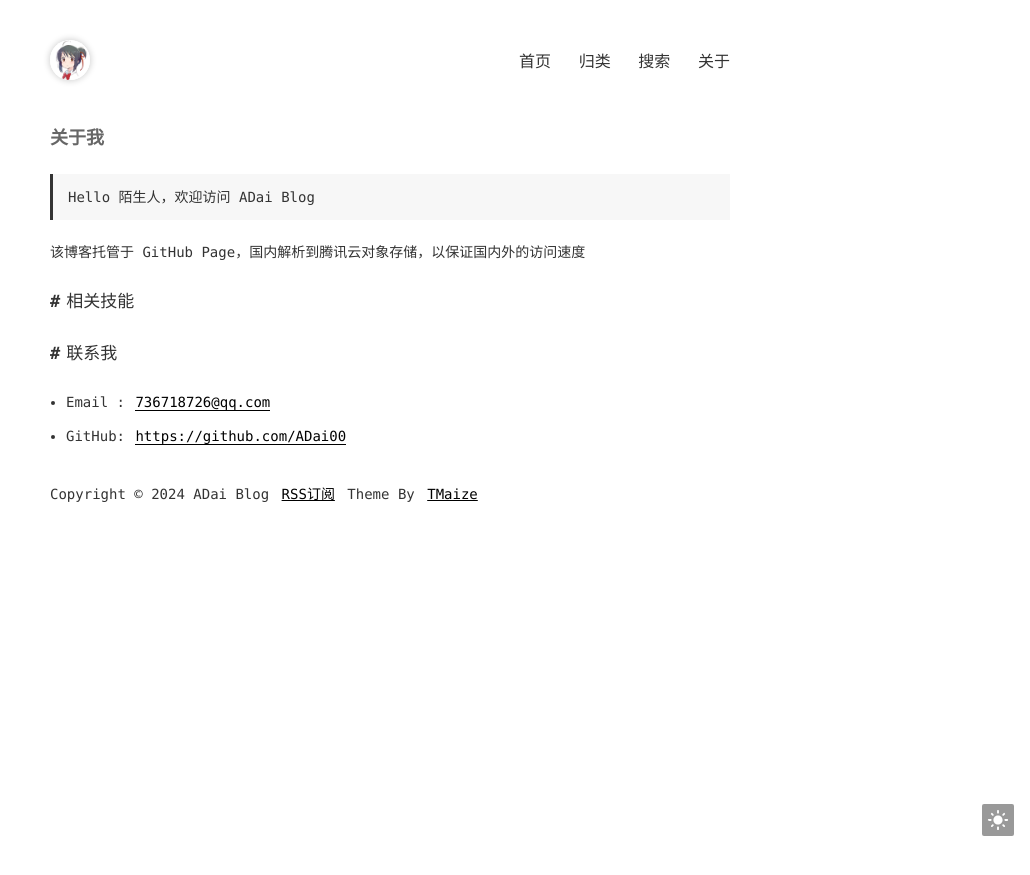
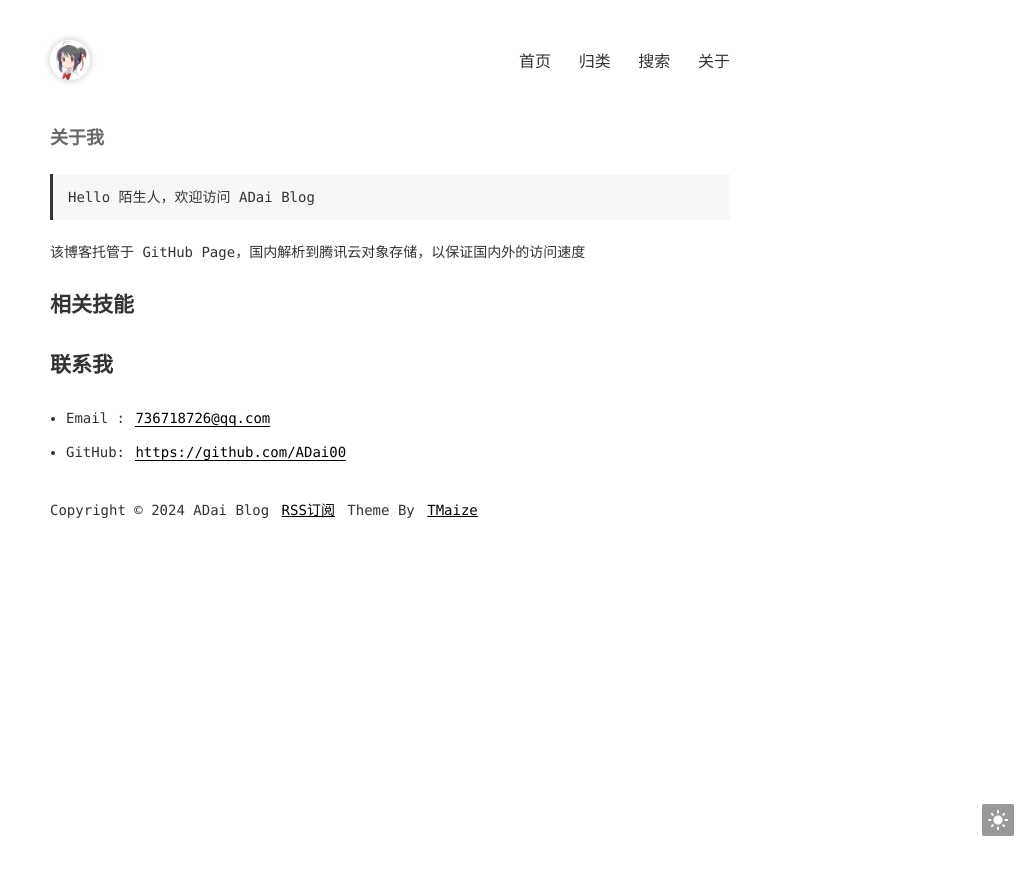
Before and after one commit to ADai00/ADai00.github.io, a Jekyll site: the page built from pages/about.md, in a window 1280 px wide. Shown: the top 875 px of the page, without its empty margins (250-1280 px from the left). Built offline with Jekyll 4.4.1, drawn with Linux system fonts in a browser that asks for light colours.

Commit message:
feat: 样式调整

```diff
--- a/static/css/post.css
+++ b/static/css/post.css
@@ -19,15 +19,13 @@
   margin: 0;
   width: 100%;
 }
-.page-post .post h1,
-.page-post .post h2 {
+.page-post .post h1{
   font-weight: normal;
   font-size: 17px;
   position: relative;
   cursor: pointer;
 }
-.page-post .post h1::before,
-.page-post .post h2::before {
+.page-post .post h1::before {
   content: '#';
   top: 0;
   font-weight: bold;
```
